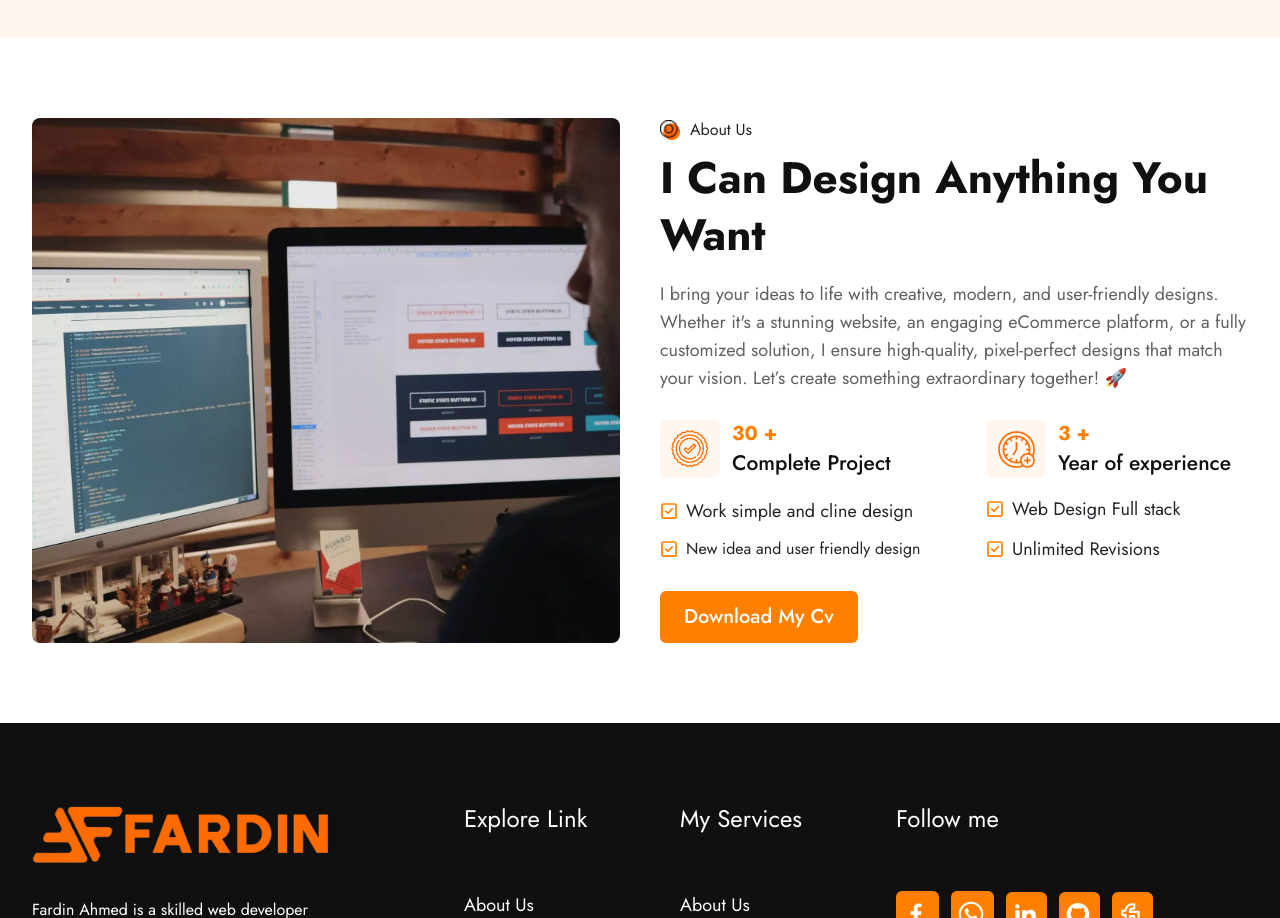
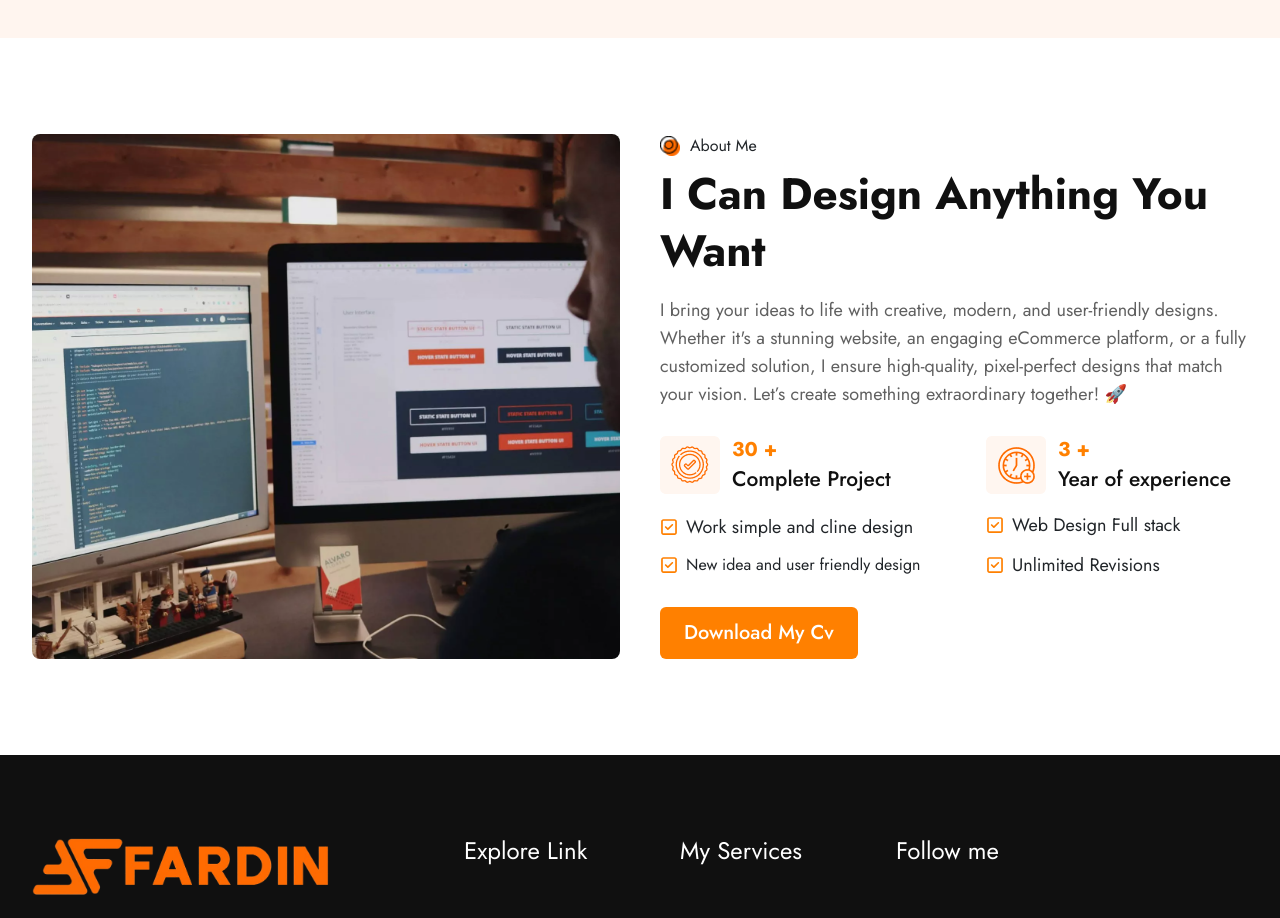
Before and after one commit to devfardin/Next-Level-Portfolio-Client, a Next.js app in the folder Client/: page / in a window 1280 px wide. Shown: the part 804-1722 px from the top of the page. Built offline with nearby package versions, Linux system fonts and the light colour scheme.

Commit message:
about me section

```diff
--- a/Client/src/app/(mainLayout)/(home)/About.tsx
+++ b/Client/src/app/(mainLayout)/(home)/About.tsx
@@ -10,7 +10,7 @@ import ResumiDownload from './ResumiDownload'
 import AboutMe from '@/../../public/images/aboutMe.webp'
 const About = () => {
     return (
-        <div className='my-20'>
+        <div className='my-24'>
             <Container>
                 <div className='flex flex-col lg:flex-row gap-10'>
                     <div className='flex-1'>
@@ -19,7 +19,7 @@ const About = () => {
                     </div>
                     <div className='flex-1 flex flex-col gap-4'>
                         <div>
-                            <SubTitle label='About Us' />
+                            <SubTitle label='About Me' />
                             <Title label='I Can Design Anything You Want' />
                         </div>
                         <p className='text-lg text-secondary font-normal'>{`I bring your ideas to life with creative, modern, and user-friendly designs. Whether it's a stunning website, an engaging eCommerce platform, or a fully customized solution, I ensure high-quality, pixel-perfect designs that match your vision. Let’s create something extraordinary together! 🚀`}</p>
```
